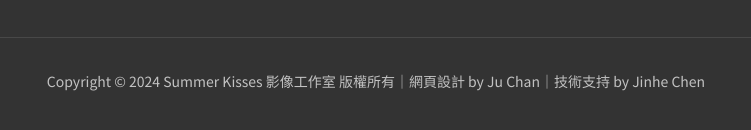
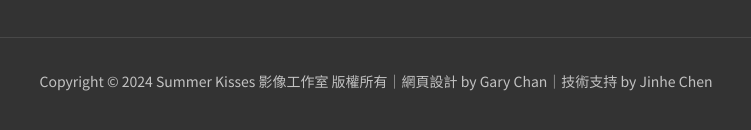
Before and after one commit to sumkissfilm/SK_price, a plain HTML site: page index.html in a window 1280 px wide. Shown: the part 3240-3370 px from the top of the page, 264-1015 px from the left. Drawn offline with nearby package versions, Linux system fonts and the light colour scheme; a script that the page names is missing.

Commit message:
Update index.html

```diff
--- a/index.html
+++ b/index.html
@@ -252,7 +252,7 @@
             </div>
         </div>
         <div class="footer-bottom">
-            <p>Copyright &copy; 2024 Summer Kisses 影像工作室 版權所有｜網頁設計 by Ju Chan｜技術支持 by Jinhe Chen</p>
+            <p>Copyright &copy; 2024 Summer Kisses 影像工作室 版權所有｜網頁設計 by Gary Chan｜技術支持 by Jinhe Chen</p>
         </div>
     </footer>
 
```
